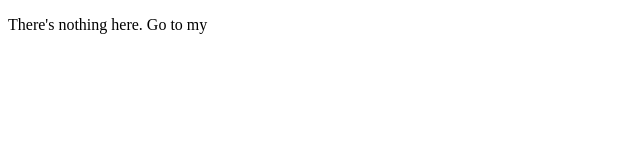
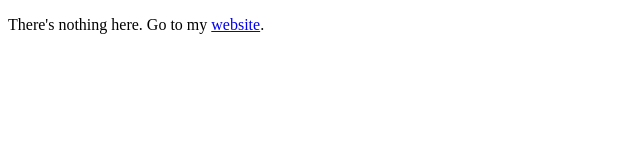
Before and after one commit to AmitabhaDey/amitabhadey.github.io, a plain HTML site: page index.html in a window 1280 px wide. Shown: the full height of the page, 0-640 px from the left. Drawn offline with Linux system fonts and the light colour scheme.

Commit message:
Update index.html

```diff
--- a/index.html
+++ b/index.html
@@ -4,6 +4,6 @@
   <title>Amitabha Dey</title>
 </head>
 <body>
-  <p>There's nothing here. Go to my <a href="www.amitabhadey.com>website</a>.</p>
+  <p>There's nothing here. Go to my <a href="www.amitabhadey.com">website</a>.</p>
 </body>
 </html>
```
